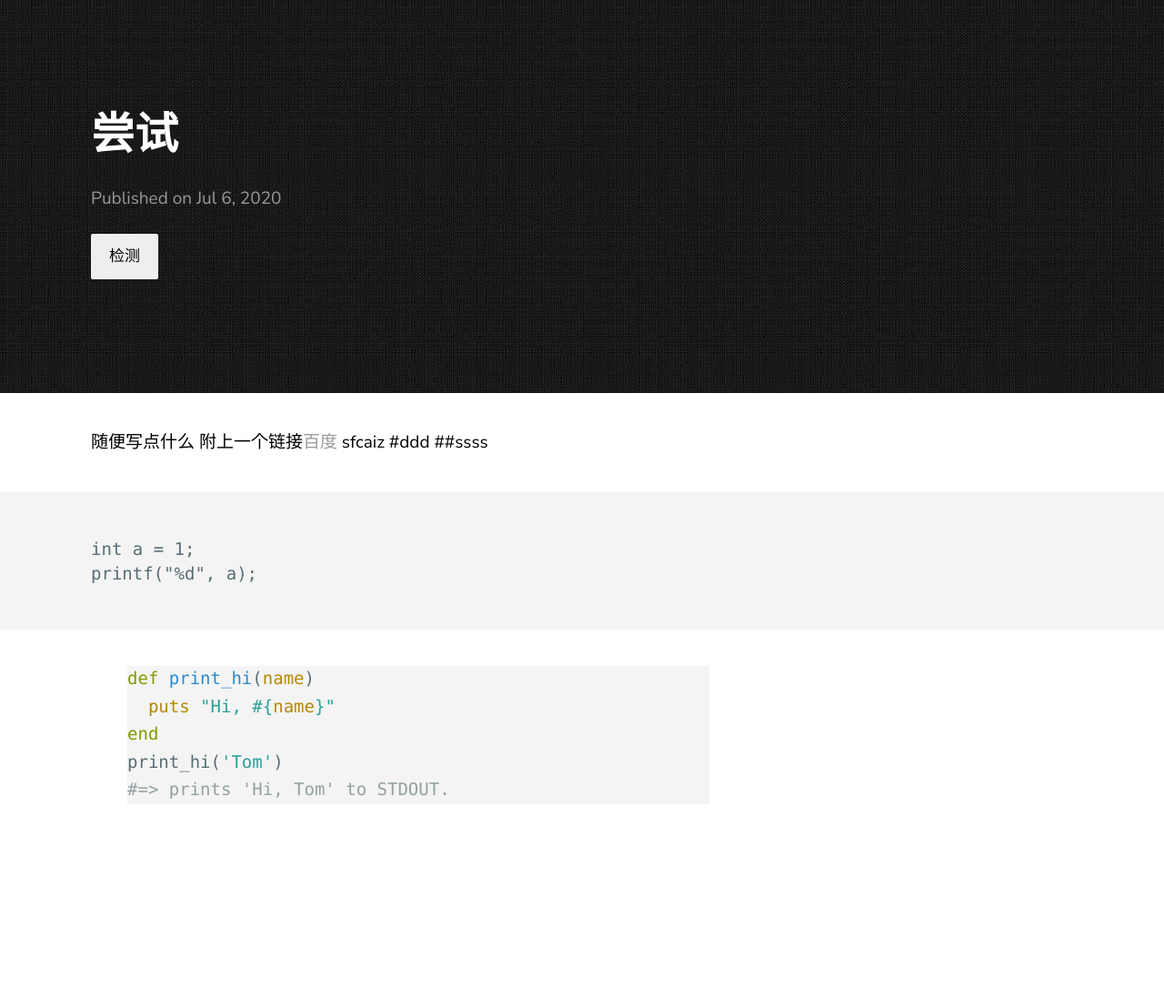
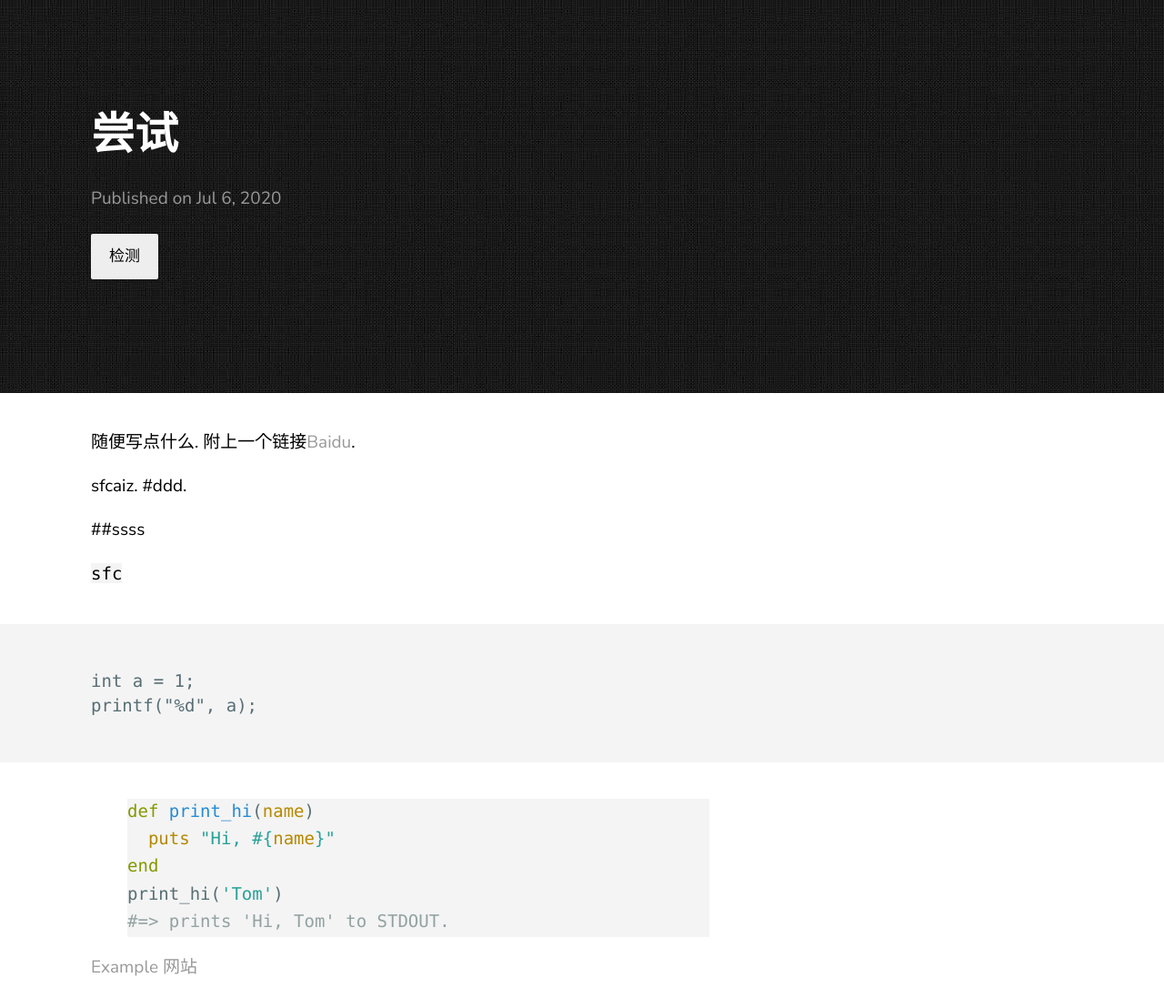
Before and after one commit to sfcaiz1216/sfcaiz1216.github.io, a Jekyll site: the page built from _posts/2020-07-06-第一篇博客.markdown, in a window 1280 px wide. Shown: the whole page at 91% size. Built offline with Jekyll 4.4.1, drawn with Linux system fonts in a browser that asks for light colours; our own code applies the rules of GitHub Pages for plain Markdown files; before the commit the page ends 903 px from its top, so only the background shows below that.

Commit message:
Update 2020-07-06-第一篇博客.markdown

````diff
--- a/_posts/2020-07-06-第一篇博客.markdown
+++ b/_posts/2020-07-06-第一篇博客.markdown
@@ -4,11 +4,16 @@ title: 尝试
 date: 2020-07-06 22:19
 categories: 检测
 ---
-随便写点什么
-附上一个链接[百度][baidu]
-sfcaiz
-#ddd
+随便写点什么.
+附上一个链接[Baidu][baidu].
+
+
+sfcaiz.
+#ddd.
+
 ##ssss
+
+`sfc`
 
 ```
 int a = 1;
@@ -22,5 +27,10 @@ end
 print_hi('Tom')
 #=> prints 'Hi, Tom' to STDOUT.
 {% endhighlight %}
+[Example][example]
+[网站][example]
 
-[baidu]: www.baidu.com
+
+
+[example]: https://www.jianshu.com/p/f82c76b90336
+[baidu]:  https://www.baidu.com/
````
